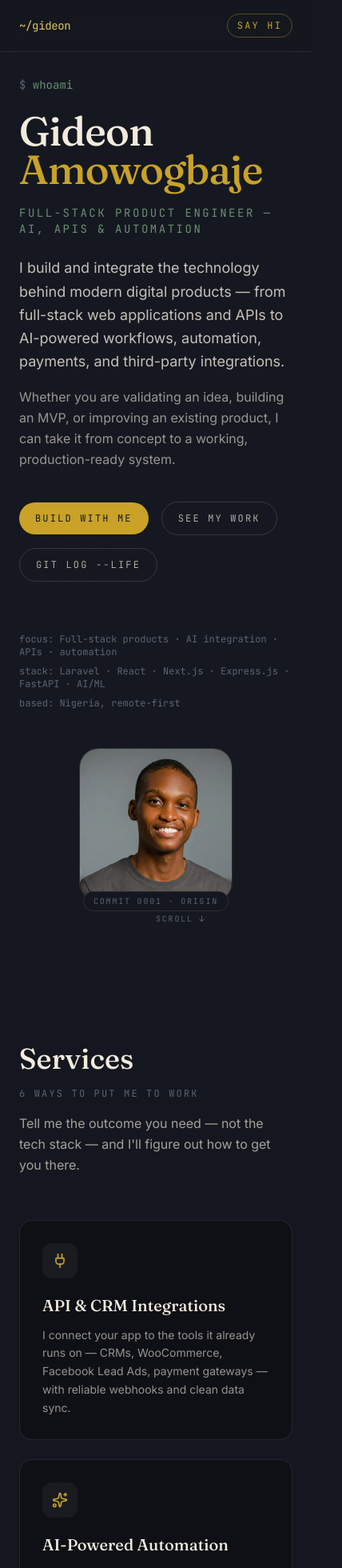
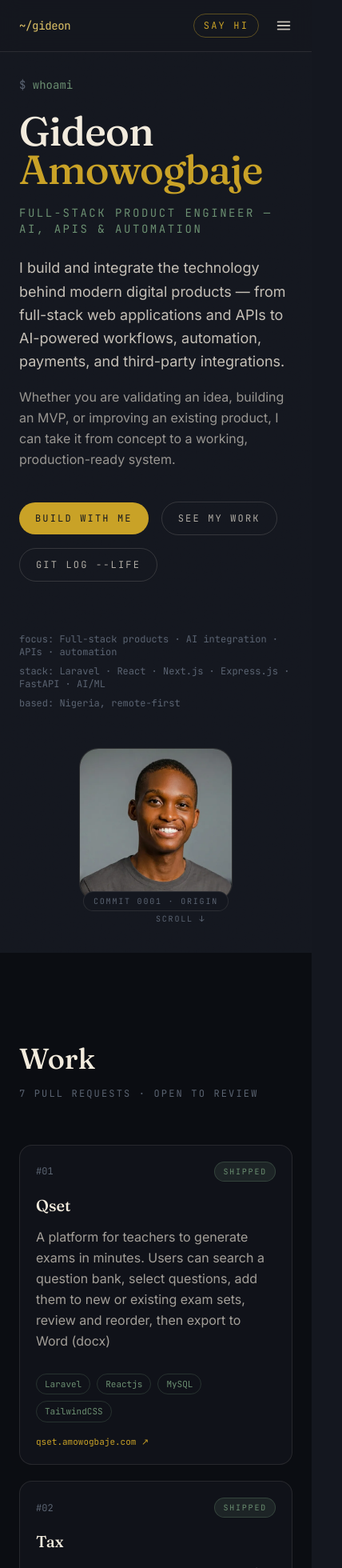
Before and after one commit to amowogbaje/personal-website, a React (Vite) app in the folder amowogbaje/: page / in a window 390 px wide. Shown: the top 1960 px of the page at 80% size, 428 px wide, since content can reach past the window. Built offline with nearby package versions, Linux system fonts and the light colour scheme.

Commit message:
quick revamp

```diff
--- a/amowogbaje/index.html
+++ b/amowogbaje/index.html
@@ -4,11 +4,11 @@
 <head>
   <meta charset="UTF-8" />
   <meta name="viewport" content="width=device-width, initial-scale=1" />
-  <title>Gideon Amowogbaje — Laravel Developer, API & AI Integrations</title>
+  <title>Gideon Amowogbaje — Fullstack Developer, API & AI Integrations</title>
   <meta name="description"
-    content="Gideon Amowogbaje — Laravel developer specializing in API, CRM, e-commerce, and AI integrations. I connect your business to the tools it depends on. Available for remote work." />
+    content="Gideon Amowogbaje — Fullstack developer specializing in API, CRM, e-commerce, and AI integrations. I connect your business to the tools it depends on. Available for remote work." />
   <meta name="keywords"
-    content="Laravel developer, Laravel developer for hire, API integration developer, CRM integration developer, WooCommerce developer, Laravel AI integration, remote Laravel developer, Filament developer, FastAPI developer, Go developer, freelance Laravel developer Nigeria" />
+    content="Laravel developer, Fullstack developer, Laravel developer for hire, Fullstack developer for hire, API integration developer, CRM integration developer, WooCommerce developer, Laravel AI integration, remote Laravel developer, Filament developer, FastAPI developer, Go developer, freelance Laravel developer Nigeria" />
     <meta name="msvalidate.01" content="E2BF26FF296258DDCE491DCA9B485834" />
   <link rel="canonical" href="https://www.amowogbaje.com/" />
   <link rel="icon" href="/favicon.ico" sizes="any">
@@ -17,18 +17,18 @@
   <link rel="apple-touch-icon" sizes="180x180" href="/favicon-180.png">
   <!-- Open Graph -->
   <meta property="og:type" content="website" />
-  <meta property="og:title" content="Gideon Amowogbaje — Laravel Developer, API & AI Integrations" />
+  <meta property="og:title" content="Gideon Amowogbaje — Fullstack Developer, API & AI Integrations" />
   <meta property="og:description"
-    content="Laravel developer who connects businesses to the tools they depend on — CRMs, e-commerce, payment gateways, and AI. Available for remote work." />
+    content="Fullstack developer who connects businesses to the tools they depend on — CRMs, e-commerce, payment gateways, and AI. Available for remote work." />
   <meta property="og:url" content="https://www.amowogbaje.com/" />
   <meta property="og:image" content="https://www.amowogbaje.com/profile.webp" />
   <meta property="og:locale" content="en_US" />
 
   <!-- Twitter -->
   <meta name="twitter:card" content="summary_large_image" />
-  <meta name="twitter:title" content="Gideon Amowogbaje — Laravel Developer, API & AI Integrations" />
+  <meta name="twitter:title" content="Gideon Amowogbaje — Fullstack Developer, API & AI Integrations" />
   <meta name="twitter:description"
-    content="Laravel developer who connects businesses to the tools they depend on — CRMs, e-commerce, payment gateways, and AI. Available for remote work." />
+    content="Fullstack developer who connects businesses to the tools they depend on — CRMs, e-commerce, payment gateways, and AI. Available for remote work." />
   <meta name="twitter:image" content="https://www.amowogbaje.com/profile.webp" />
 
   <meta name="theme-color" content="#14171F" />
--- a/amowogbaje/src/App.jsx
+++ b/amowogbaje/src/App.jsx
@@ -12,8 +12,8 @@ export default function App() {
       <Nav />
       <main>
         <Hero />
+        <Work />
         <ServicesTeaser />
-        <Work />
         <Domains />
         <Contact />
       </main>
--- a/amowogbaje/src/components/Hero.jsx
+++ b/amowogbaje/src/components/Hero.jsx
@@ -47,7 +47,7 @@ export default function Hero() {
             </a>
 
             <a
-              href="#projects"
+              href="#work"
               className="font-mono text-xs uppercase tracking-widebit text-paper/70 px-5 py-3 rounded-full border border-paper/15 hover:border-paper/40 hover:text-paper transition-colors"
             >
               see my work
@@ -119,7 +119,7 @@ export default function Hero() {
       </div>
 
       <a
-        href="#projects"
+        href="#work"
         aria-label="Scroll to projects"
         className="absolute bottom-8 left-1/2 -translate-x-1/2 font-mono text-[10px] uppercase tracking-widebit text-slate hover:text-paper transition-colors animate-bounce motion-reduce:animate-none"
       >
--- a/amowogbaje/src/components/Nav.jsx
+++ b/amowogbaje/src/components/Nav.jsx
@@ -1,16 +1,22 @@
+import { useState } from 'react'
+
 const links = [
+  { href: '#work', label: 'work' },
   { href: '#services', label: 'services' },
-  { href: '#work', label: 'work' },
   { href: '#domains', label: 'domains' },
   { href: '#contact', label: 'contact' },
 ]
 
 export default function Nav() {
+  const [open, setOpen] = useState(false)
+  const close = () => setOpen(false)
+
   return (
     <header className="fixed top-0 inset-x-0 z-50 backdrop-blur-md bg-ink/70 border-b border-paper/10">
       <nav className="max-w-6xl mx-auto px-6 md:px-10 h-16 flex items-center justify-between">
         <a
           href="#top"
+          onClick={close}
           className="font-mono text-sm text-goldsoft tracking-tight hover:text-gold transition-colors"
         >
           ~/gideon
@@ -33,12 +39,53 @@ export default function Nav() {
           </a>
           <a
             href="#contact"
+            onClick={close}
             className="font-mono text-xs uppercase tracking-widebit border border-gold/40 text-gold px-3 py-1.5 rounded-full hover:bg-gold hover:text-ink transition-colors"
           >
             say hi
           </a>
+          <button
+            type="button"
+            onClick={() => setOpen((o) => !o)}
+            aria-label={open ? 'Close menu' : 'Open menu'}
+            aria-expanded={open}
+            aria-controls="mobile-menu"
+            className="sm:hidden p-2 -mr-2 text-paper/80 hover:text-gold transition-colors"
+          >
+            <svg width="22" height="22" viewBox="0 0 24 24" fill="none" stroke="currentColor" strokeWidth="2" strokeLinecap="round">
+              {open ? (
+                <path d="M6 6l12 12M18 6L6 18" />
+              ) : (
+                <path d="M4 7h16M4 12h16M4 17h16" />
+              )}
+            </svg>
+          </button>
         </div>
       </nav>
+
+      {open && (
+        <ul
+          id="mobile-menu"
+          className="sm:hidden border-t border-paper/10 bg-ink/95 px-6 py-4 flex flex-col font-mono text-sm uppercase tracking-widebit text-paper/80"
+        >
+          {links.map((l) => (
+            <li key={l.href}>
+              <a
+                href={l.href}
+                onClick={close}
+                className="block py-3 hover:text-gold transition-colors"
+              >
+                {l.label}
+              </a>
+            </li>
+          ))}
+          <li>
+            <a href="/support" className="block py-3 text-rust hover:text-gold transition-colors">
+              support
+            </a>
+          </li>
+        </ul>
+      )}
     </header>
   )
 }
--- a/amowogbaje/src/components/ServicesTeaser.jsx
+++ b/amowogbaje/src/components/ServicesTeaser.jsx
@@ -49,20 +49,20 @@ export default function ServicesTeaser() {
           Tell me the outcome you need — not the tech stack — and I'll figure out how to get you there.
         </p>
 
-        <div className="grid sm:grid-cols-2 lg:grid-cols-3 gap-6">
+        <div className="grid grid-cols-1 sm:grid-cols-2 lg:grid-cols-3 gap-5 md:gap-6">
           {services.map((s) => (
             <a
               key={s.title}
               href="/services"
-              className="group border border-paper/10 rounded-2xl p-7 hover:border-gold/40 transition-colors bg-inkdeep/60 flex flex-col"
+              className="group min-w-0 h-full border border-paper/10 rounded-2xl p-5 sm:p-7 hover:border-gold/40 transition-colors bg-inkdeep/60 flex flex-col"
             >
               <div className="p-3 rounded-xl bg-paper/5 text-gold w-fit mb-5 group-hover:bg-gold/10 transition-colors">
                 <s.icon className="w-5 h-5" />
               </div>
-              <h3 className="font-display text-xl text-paper mb-3 group-hover:text-gold transition-colors">
+              <h3 className="font-display text-xl text-paper mb-3 break-words group-hover:text-gold transition-colors">
                 {s.title}
               </h3>
-              <p className="text-paper/60 text-sm leading-relaxed">{s.summary}</p>
+              <p className="text-paper/60 text-sm leading-relaxed break-words">{s.summary}</p>
             </a>
           ))}
         </div>
--- a/amowogbaje/src/components/Work.jsx
+++ b/amowogbaje/src/components/Work.jsx
@@ -89,11 +89,11 @@ export default function Work() {
           </p>
         </div>
 
-        <div className="grid md:grid-cols-2 gap-6">
+        <div className="grid grid-cols-1 md:grid-cols-2 gap-5 md:gap-6">
           {projects.map((p) => (
             <article
               key={p.pr}
-              className="group border border-paper/10 rounded-2xl p-7 hover:border-gold/40 transition-colors bg-ink/60"
+              className="group min-w-0 h-full flex flex-col border border-paper/10 rounded-2xl p-5 sm:p-7 hover:border-gold/40 transition-colors bg-ink/60"
             >
               <div className="flex items-center justify-between mb-4">
                 <span className="font-mono text-xs text-slate">{p.pr}</span>
@@ -104,18 +104,18 @@ export default function Work() {
                 </span>
               </div>
 
-              <h3 className="font-display text-2xl text-paper mb-3 group-hover:text-gold transition-colors">
+              <h3 className="font-display text-xl sm:text-2xl text-paper mb-3 break-words group-hover:text-gold transition-colors">
                 {p.title}
               </h3>
 
-              <p className="text-paper/65 leading-relaxed mb-5">{p.summary}</p>
+              <p className="text-paper/65 leading-relaxed mb-5 break-words">{p.summary}</p>
 
               {p.metrics && (
                 <div className="mb-5 rounded-lg border border-sage/20 bg-sage/[0.04] px-4 py-3 font-mono text-[11px] space-y-2">
                   {p.metrics.map((m) => (
                     <div key={m.label}>
-                      <div className="text-paper/45 mb-0.5">{m.label}</div>
-                      <div className="flex items-baseline justify-between gap-3">
+                      <div className="text-paper/45 mb-0.5 break-words">{m.label}</div>
+                      <div className="flex items-baseline justify-between gap-3 flex-wrap">
                         <span className="text-paper/70">
                           {m.from} <span className="text-paper/30">→</span> {m.to}{' '}
                           <span className="text-paper/40">views</span>
@@ -129,7 +129,7 @@ export default function Work() {
                 </div>
               )}
 
-              <div className="flex flex-wrap items-center justify-between gap-4">
+              <div className="mt-auto pt-2 flex flex-col gap-4">
                 <ul className="flex flex-wrap gap-2 font-mono text-[11px] text-sage">
                   {p.stack.map((s) => (
                     <li
@@ -146,7 +146,7 @@ export default function Work() {
                     href={p.href}
                     target="_blank"
                     rel="noreferrer"
-                    className="font-mono text-[11px] text-gold hover:text-goldsoft transition-colors whitespace-nowrap"
+                    className="font-mono text-[11px] text-gold hover:text-goldsoft transition-colors break-all"
                   >
                     {p.linkLabel} ↗
                   </a>
--- a/amowogbaje/src/index.css
+++ b/amowogbaje/src/index.css
@@ -4,6 +4,15 @@
 
 html {
   scroll-behavior: smooth;
+}
+
+body {
+  overflow-x: hidden;
+}
+
+/* keep section headings clear of the fixed nav when jumping to anchors */
+section[id] {
+  scroll-margin-top: 4rem;
 }
 
 @media (prefers-reduced-motion: reduce) {
```
